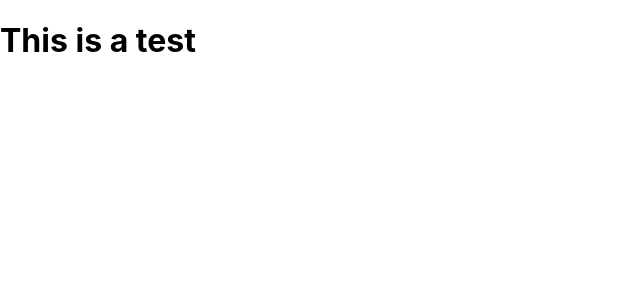
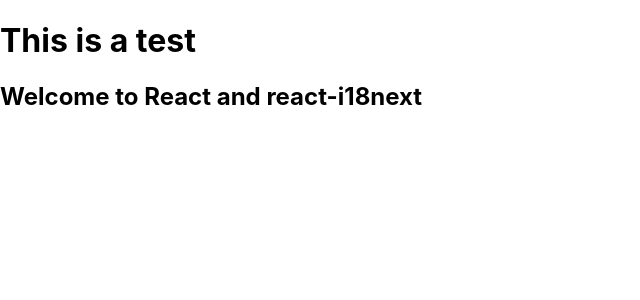
Before and after one commit to elpbatista/peter-test, a React (Create React App) app: page / in a window 1280 px wide. Shown: the top 300 px of the page, without its empty margins (0-640 px from the left). Built offline with nearby package versions, Linux system fonts and the light colour scheme.

Commit message:
this is a test

```diff
--- a/package.json
+++ b/package.json
@@ -6,8 +6,10 @@
     "@testing-library/jest-dom": "^5.16.4",
     "@testing-library/react": "^13.3.0",
     "@testing-library/user-event": "^13.5.0",
+    "i18next": "^21.8.10",
     "react": "^18.2.0",
     "react-dom": "^18.2.0",
+    "react-i18next": "^11.17.2",
     "react-router-dom": "^6.3.0",
     "react-scripts": "5.0.1",
     "web-vitals": "^2.1.4"
--- /dev/null
+++ b/src/i18n.js
@@ -0,0 +1,33 @@
+import i18n from "i18next";
+import { initReactI18next } from "react-i18next";
+
+// the translations
+// (tip move them in a JSON file and import them,
+// or even better, manage them separated from your code: https://react.i18next.com/guides/multiple-translation-files)
+const resources = {
+  en: {
+    translation: {
+      "Welcome to React": "Welcome to React and react-i18next",
+    },
+  },
+  fr: {
+    translation: {
+      "Welcome to React": "Bienvenue à React et react-i18next",
+    },
+  },
+};
+
+i18n
+  .use(initReactI18next) // passes i18n down to react-i18next
+  .init({
+    resources,
+    lng: "en", // language to use, more information here: https://www.i18next.com/overview/configuration-options#languages-namespaces-resources
+    // you can use the i18n.changeLanguage function to change the language manually: https://www.i18next.com/overview/api#changelanguage
+    // if you're using a language detector, do not define the lng option
+
+    interpolation: {
+      escapeValue: false, // react already safes from xss
+    },
+  });
+
+export default i18n;
--- a/src/index.js
+++ b/src/index.js
@@ -3,6 +3,7 @@
 import './index.css';
 import App from './App';
 import reportWebVitals from './reportWebVitals';
+import "./i18n";
 
 const root = ReactDOM.createRoot(document.getElementById('root'));
 root.render(
--- a/src/pages/home.js
+++ b/src/pages/home.js
@@ -1,6 +1,15 @@
 import React from "react";
 import Test from "../components/test";
+import { useTranslation } from "react-i18next";
 
-const Home = () => (<><Test /></>);
+function Home() {
+  const { t, i18n } = useTranslation();
+  return (
+    <>
+      <Test />
+      <h2>{t("Welcome to React")}</h2>
+    </>
+  );
+}
 
 export default Home;
```
Also changed, not shown: 1 other file (tests, documents, lock files or other folders).
